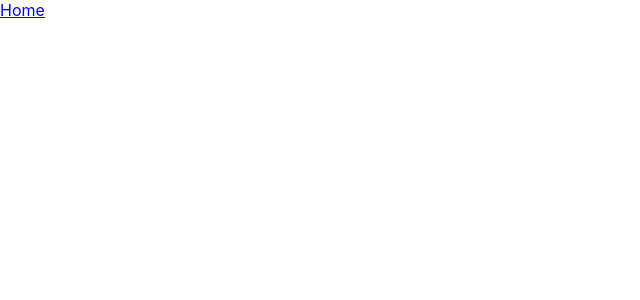
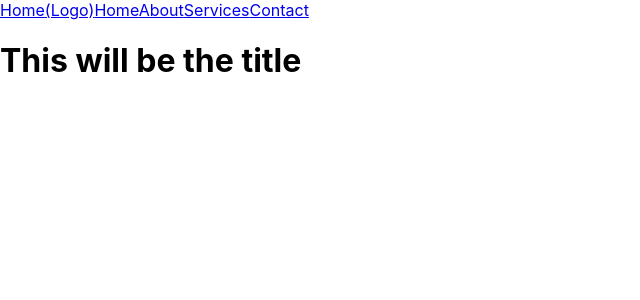
Before and after one commit to Erodri6z/Unlimited-Moving-And-Storage, a React (Create React App) app: page / in a window 1280 px wide. Before the commit this address had no page. Shown: the top 300 px of the page, without its empty margins (0-640 px from the left). Built offline with nearby package versions, Linux system fonts and the light colour scheme.

Commit message:
add functionality to nav bar, stub up pages

```diff
--- a/src/App.jsx
+++ b/src/App.jsx
@@ -5,17 +5,20 @@ import './App.css';
 
 
 import Nav from './components/nav/nav'
-
+import Landing from './components/Landing/Landing';
+import About from './components/About/About';
+import Services from './components/Services/Services';
+import Contact from './components/Contact/Contact';
 
 function App () {
   return (
     <main>
       <Nav className="Nav-bar" />
       <Routes>
-        <Route />
-        <Route />
-        <Route />
-        <Route />
+        <Route path="/" element={<Landing />} />
+        <Route path="/About" element={<About />} />
+        <Route path="/Services" element={<Services />} />
+        <Route path="/Contact" element={<Contact />} />
         <Route />
       </Routes>
     </main>
--- /dev/null
+++ b/src/components/About/About.jsx
@@ -0,0 +1,9 @@
+const About = () => {
+  return(
+    <div className="About">
+      <h1>This will be the About</h1>
+    </div>
+  )
+}
+
+export default About
--- /dev/null
+++ b/src/components/Contact/Contact.jsx
@@ -0,0 +1,9 @@
+const Contact = () => {
+  return(
+    <div className="contact">
+      <h1>This will be the Contact Info</h1>
+    </div>
+  )
+}
+
+export default Contact
--- /dev/null
+++ b/src/components/Landing/Landing.jsx
@@ -0,0 +1,9 @@
+const Landing = () => {
+  return(
+    <div className="landing">
+      <h1>This will be the title</h1>
+    </div>
+  )
+}
+
+export default Landing
--- /dev/null
+++ b/src/components/Services/Services.jsx
@@ -0,0 +1,9 @@
+const Services = () => {
+  return(
+    <div className="services">
+      <h1>This will be the services</h1>
+    </div>
+  )
+}
+
+export default Services
--- a/src/components/nav/nav.jsx
+++ b/src/components/nav/nav.jsx
@@ -3,7 +3,11 @@ import { NavLink } from "react-router-dom"
 const Nav = () => {
   return(
     <nav>
+      <NavLink to="/">Home(Logo)</NavLink>
       <NavLink to="/">Home</NavLink>
+      <NavLink to="/About">About</NavLink>
+      <NavLink to="/Services">Services</NavLink>
+      <NavLink to="/Contact">Contact</NavLink>
     </nav>
   )
 }
```
